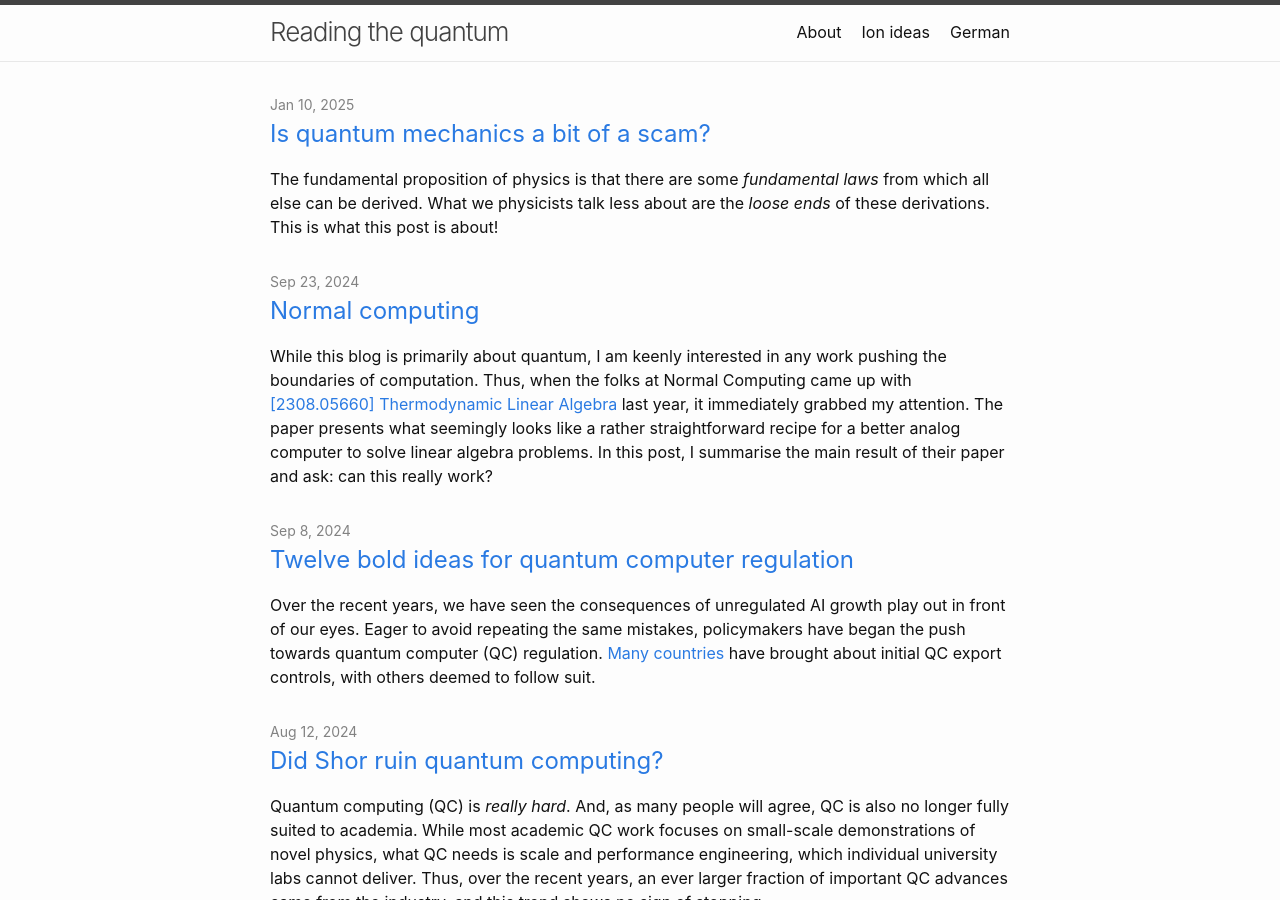
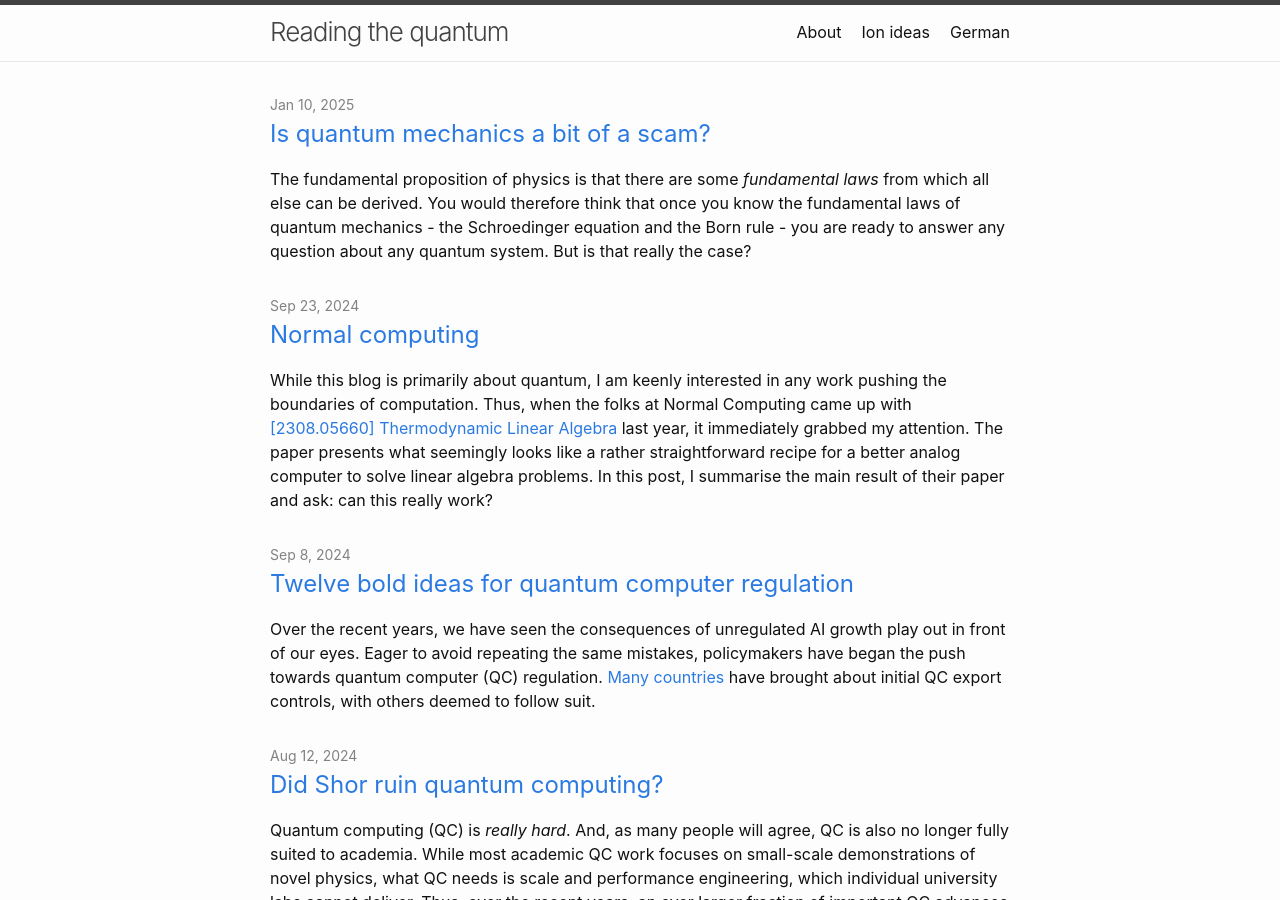
Before and after one commit to m-malinowski/m-malinowski.github.io, a Jekyll site: the page built from index.md, in a window 1280 px wide and 900 px high. Built offline with Jekyll 4.4.1, drawn with Linux system fonts in a browser that asks for light colours.

Commit message:
change intro

```diff
--- a/_posts/2025-01-10-qm-scam.md
+++ b/_posts/2025-01-10-qm-scam.md
@@ -3,7 +3,7 @@ layout: post
 published: true
 title: "Is quantum mechanics a bit of a scam?"
 ---
-The fundamental proposition of physics is that there are some *fundamental laws* from which all else can be derived. What we physicists talk less about are the *loose ends* of these derivations. This is what this post is about!
+The fundamental proposition of physics is that there are some *fundamental laws* from which all else can be derived. You would therefore think that once you know the fundamental laws of quantum mechanics - the Schroedinger equation and the Born rule - you are ready to answer any question about any quantum system. But is that really the case?
 
 ## The standard rulebook of physics
 
```
